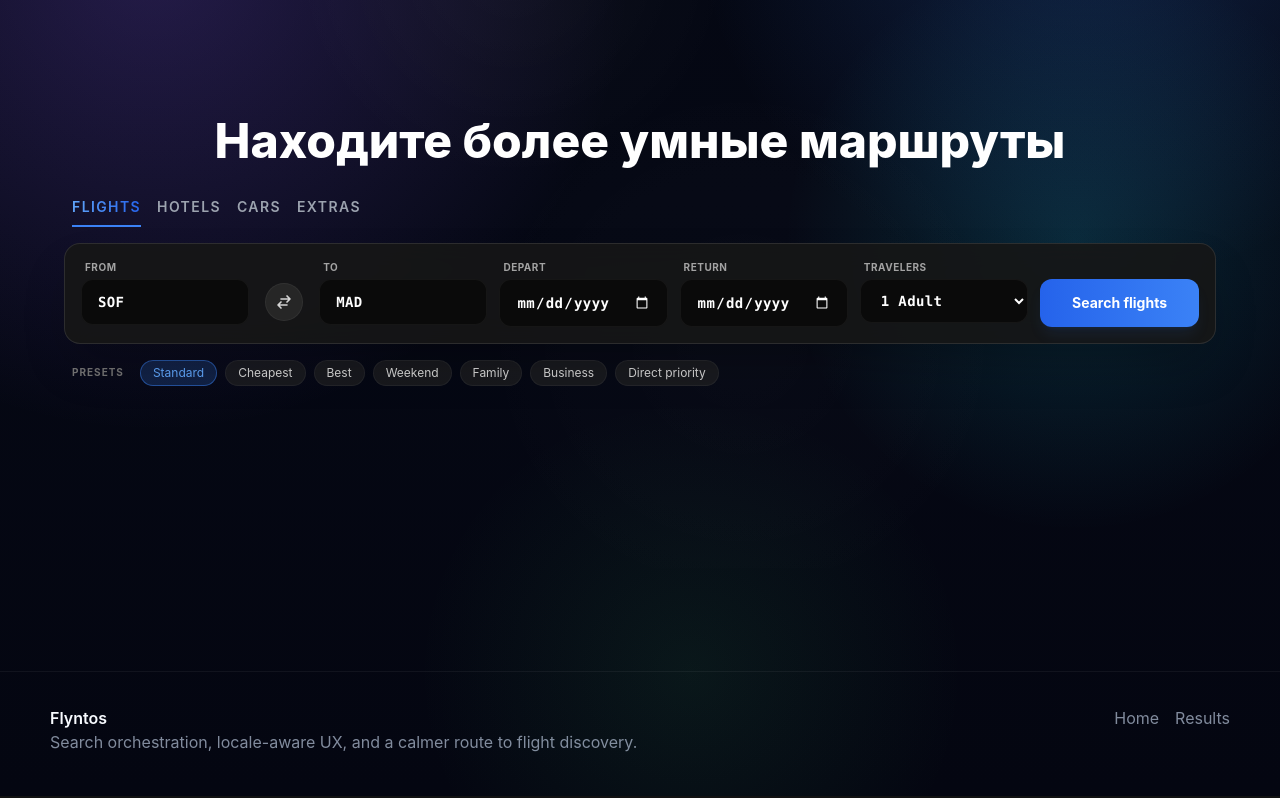
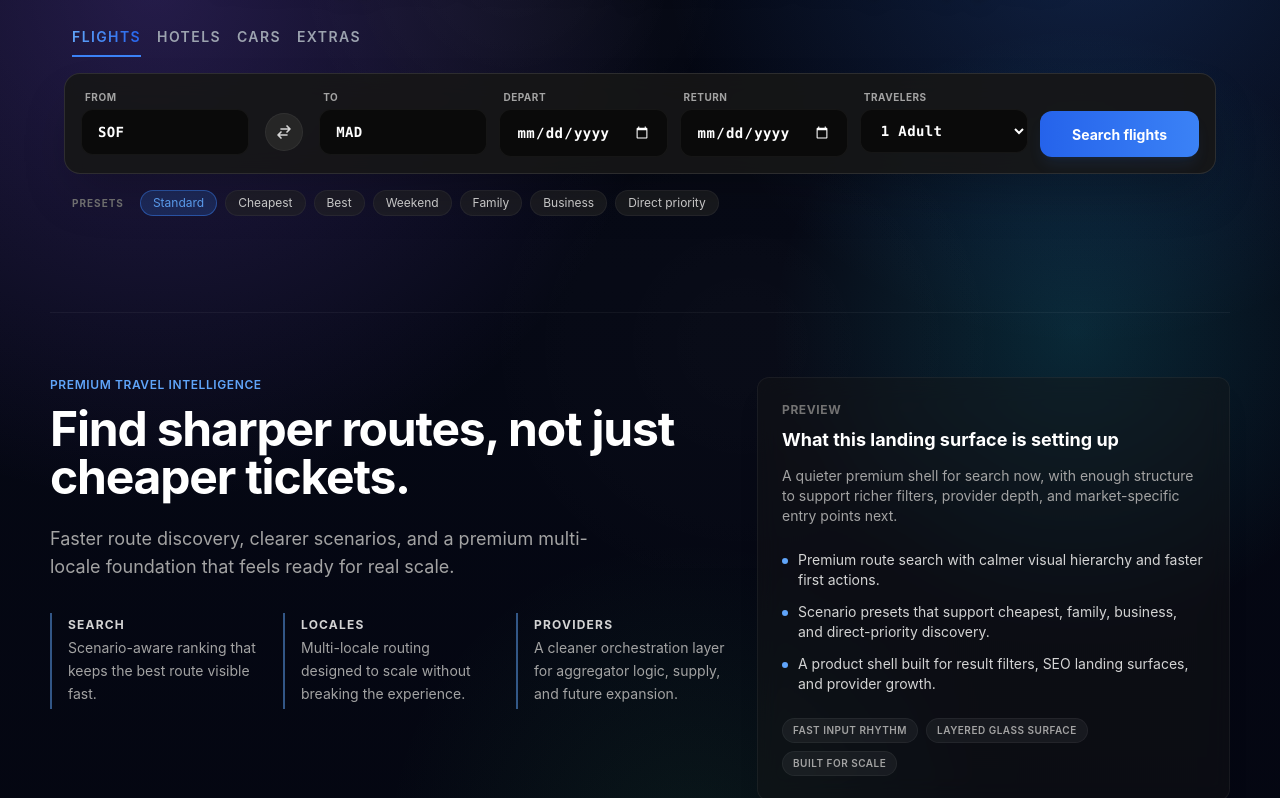
Before and after one commit to Corebit-Systems/Flyntos, a Next.js app in the folder apps/web/: page /en in a window 1280 px wide. Shown: the part 232-1030 px from the top of the page. Built offline with nearby package versions, Linux system fonts and the light colour scheme.

Commit message:
feat: implement WizardContainer and search form components for search interface

```diff
--- a/apps/web/src/components/search/WizardContainer.tsx
+++ b/apps/web/src/components/search/WizardContainer.tsx
@@ -1,6 +1,7 @@
 'use client';
 
 import { SearchForm } from './search-form';
+import { motion } from 'framer-motion';
 
 interface WizardContainerProps {
   locale: string;
@@ -9,17 +10,84 @@ interface WizardContainerProps {
   previewItems?: string[];
 }
 
-export function WizardContainer({ locale, dict }: WizardContainerProps) {
+export function WizardContainer({ locale, dict, proofItems, previewItems }: WizardContainerProps) {
   return (
-    <div className="relative min-h-screen flex flex-col items-center justify-center p-4">
-      <div className="w-full max-w-6xl mx-auto flex flex-col items-center z-10">
-        <h1 className="text-3xl md:text-5xl font-extrabold text-white text-center mb-8">
+    <div className="relative min-h-screen flex flex-col items-center justify-start pt-24 pb-12 p-4">
+      {/* Top Search Area */}
+      <div className="w-full max-w-6xl mx-auto flex flex-col items-center z-10 mb-24">
+        <h1 className="text-3xl md:text-5xl font-extrabold text-white text-center mb-8 drop-shadow-lg">
           Находите более умные маршруты
         </h1>
         <div className="w-full">
           <SearchForm locale={locale} labels={dict?.ui?.hero || { from: 'From', to: 'To', depart: 'Depart', return: 'Return', cta: 'Искать рейсы' }} />
         </div>
       </div>
+
+      {/* Bottom Section: SEO Text and Preview Panel */}
+      <div className="w-full max-w-[1180px] grid grid-cols-1 lg:grid-cols-12 gap-8 items-start mt-auto pt-16 border-t border-white/5 z-10">
+        {/* Copy section */}
+        <motion.div
+          initial={{ opacity: 0, y: 20 }}
+          whileInView={{ opacity: 1, y: 0 }}
+          viewport={{ once: true }}
+          transition={{ duration: 0.6, ease: 'easeOut' }}
+          className="lg:col-span-7 flex flex-col justify-center"
+        >
+          <div className="text-blue-400 font-semibold uppercase tracking-wider text-xs mb-3">
+            {dict?.ui?.hero?.eyebrow || "PREMIUM ROUTING"}
+          </div>
+          <h2 className="text-3xl md:text-4xl lg:text-5xl font-bold tracking-tight text-white mb-6 leading-tight">
+            {dict?.ui?.hero?.title || "Flyntos turns flight search into a refined product surface"}
+          </h2>
+          <p className="text-neutral-400 text-lg mb-8 max-w-xl">
+            Faster route discovery, clearer scenarios, and a premium multi-locale foundation that feels ready for real scale.
+          </p>
+
+          <div className="grid grid-cols-1 md:grid-cols-3 gap-6">
+            {(proofItems || []).map((item) => (
+              <div key={item.label} className="border-l-2 border-blue-400/50 pl-4 py-1">
+                <div className="text-xs font-bold text-neutral-300 uppercase tracking-widest mb-1">{item.label}</div>
+                <div className="text-sm text-neutral-400 leading-relaxed">{item.value}</div>
+              </div>
+            ))}
+          </div>
+        </motion.div>
+
+        {/* Premium Preview Panel */}
+        <motion.aside
+          initial={{ opacity: 0, y: 20 }}
+          whileInView={{ opacity: 1, y: 0 }}
+          viewport={{ once: true }}
+          transition={{ duration: 0.6, delay: 0.1, ease: 'easeOut' }}
+          className="lg:col-span-5 p-6 rounded-xl bg-neutral-900/40 border border-white/5 shadow-xl backdrop-blur-md"
+        >
+          <div className="text-xs uppercase tracking-wider text-neutral-500 font-bold mb-2">Preview</div>
+          <h3 className="text-lg font-bold text-white mb-3">What this landing surface is setting up</h3>
+          <p className="text-sm text-neutral-400 mb-6">
+            A quieter premium shell for search now, with enough structure to support richer filters, provider depth,
+            and market-specific entry points next.
+          </p>
+          <ul className="space-y-3 mb-6">
+            {(previewItems || []).map((item) => (
+              <li key={item} className="flex items-start gap-2.5 text-sm text-neutral-300">
+                <span className="w-1.5 h-1.5 rounded-full bg-blue-400 mt-2 flex-shrink-0" />
+                <span>{item}</span>
+              </li>
+            ))}
+          </ul>
+          <div className="flex flex-wrap gap-2">
+            <span className="text-[10px] font-semibold text-neutral-400 uppercase tracking-wider bg-white/5 border border-white/5 px-2.5 py-1 rounded-full">
+              Fast input rhythm
+            </span>
+            <span className="text-[10px] font-semibold text-neutral-400 uppercase tracking-wider bg-white/5 border border-white/5 px-2.5 py-1 rounded-full">
+              Layered glass surface
+            </span>
+            <span className="text-[10px] font-semibold text-neutral-400 uppercase tracking-wider bg-white/5 border border-white/5 px-2.5 py-1 rounded-full">
+              Built for scale
+            </span>
+          </div>
+        </motion.aside>
+      </div>
     </div>
   );
 }
--- a/apps/web/src/components/search/search-form.tsx
+++ b/apps/web/src/components/search/search-form.tsx
@@ -4,6 +4,7 @@ import { useState, useCallback } from 'react';
 import { useRouter } from 'next/navigation';
 import { useWizard } from '../../hooks/useWizard';
 import { scenarios } from '@flyntos/config';
+import { motion, AnimatePresence } from 'framer-motion';
 
 export function SearchForm({ locale, labels }: { locale: string; labels: any }) {
   const router = useRouter();
@@ -15,6 +16,7 @@ export function SearchForm({ locale, labels }: { locale: string; labels: any })
   const [returnDate, setReturnDate] = useState('');
   const [adults, setAdults] = useState('1');
   const [selectedScenario, setSelectedScenario] = useState('standard');
+  const [isLoading, setIsLoading] = useState(false);
 
   const handleReverse = useCallback(() => {
     const temp = fromCity;
@@ -24,6 +26,9 @@ export function SearchForm({ locale, labels }: { locale: string; labels: any })
 
   const handleSubmit = (e: React.FormEvent) => {
     e.preventDefault();
+    setIsLoading(true);
+
+    setTimeout(() => {
       const params = new URLSearchParams({
         origin: fromCity,
         destination: toCity,
@@ -33,12 +38,53 @@ export function SearchForm({ locale, labels }: { locale: string; labels: any })
         scenario: selectedScenario,
       });
       router.push(`/${locale}/results?${params.toString()}`);
+    }, 1500);
   };
 
   const scenarioOptions = Object.values(scenarios);
 
   return (
-    <div className="w-full">
+    <div className="w-full relative">
+      <AnimatePresence mode="wait">
+        {isLoading ? (
+          <motion.div
+            key="loader"
+            initial={{ opacity: 0, scale: 0.95 }}
+            animate={{ opacity: 1, scale: 1 }}
+            exit={{ opacity: 0, scale: 0.95 }}
+            transition={{ duration: 0.3 }}
+            className="w-full max-w-6xl mx-auto bg-neutral-900/90 backdrop-blur-md border border-white/10 rounded-2xl p-16 flex flex-col items-center justify-center shadow-2xl relative z-10 min-h-[200px]"
+          >
+            {/* Airplane Animation SVG */}
+            <motion.svg
+              xmlns="http://www.w3.org/2000/svg"
+              fill="none"
+              viewBox="0 0 24 24"
+              strokeWidth="1.5"
+              stroke="currentColor"
+              className="w-12 h-12 text-blue-500 mb-6"
+              initial={{ x: -50, y: 50, opacity: 0 }}
+              animate={{ x: 50, y: -50, opacity: 1 }}
+              transition={{
+                duration: 1.5,
+                ease: "easeInOut",
+                repeat: Infinity,
+              }}
+            >
+              <path strokeLinecap="round" strokeLinejoin="round" d="M6 12L3.269 3.126A59.768 59.768 0 0121.485 12 59.77 59.77 0 013.27 20.876L5.999 12zm0 0h7.5" />
+            </motion.svg>
+            <h3 className="text-lg font-bold text-white tracking-widest uppercase animate-pulse">
+              Ищем лучшие маршруты...
+            </h3>
+          </motion.div>
+        ) : (
+          <motion.div
+            key="form"
+            initial={{ opacity: 0 }}
+            animate={{ opacity: 1 }}
+            exit={{ opacity: 0 }}
+            className="w-full"
+          >
             {/* Step navigation tabs */}
             <div className="flex gap-4 px-2 w-fit mb-4">
               {steps.map((s) => (
@@ -137,7 +183,7 @@ export function SearchForm({ locale, labels }: { locale: string; labels: any })
               {/* Submit */}
               <button
                 type="submit"
-          className="md:self-end bg-gradient-to-r from-blue-600 to-blue-500 hover:from-blue-500 hover:to-blue-400 text-white font-bold text-sm px-8 py-3.5 rounded-xl transition-all active:scale-[0.98] whitespace-nowrap shadow-lg shadow-blue-500/10 cursor-pointer"
+                className="md:self-end bg-gradient-to-r from-blue-600 to-blue-500 hover:from-blue-500 hover:to-blue-400 text-white font-bold text-sm px-8 py-3.5 rounded-xl transition-all active:scale-[0.98] whitespace-nowrap shadow-lg shadow-blue-500/10 cursor-pointer h-[46px]"
               >
                 {labels?.cta || 'Искать рейсы'}
               </button>
@@ -161,6 +207,9 @@ export function SearchForm({ locale, labels }: { locale: string; labels: any })
                 </button>
               ))}
             </div>
+          </motion.div>
+        )}
+      </AnimatePresence>
     </div>
   );
 }
```
Also changed, not shown: 1 other file (tests, documents, lock files or other folders). Lines whose indentation alone changed are shown as unchanged.
